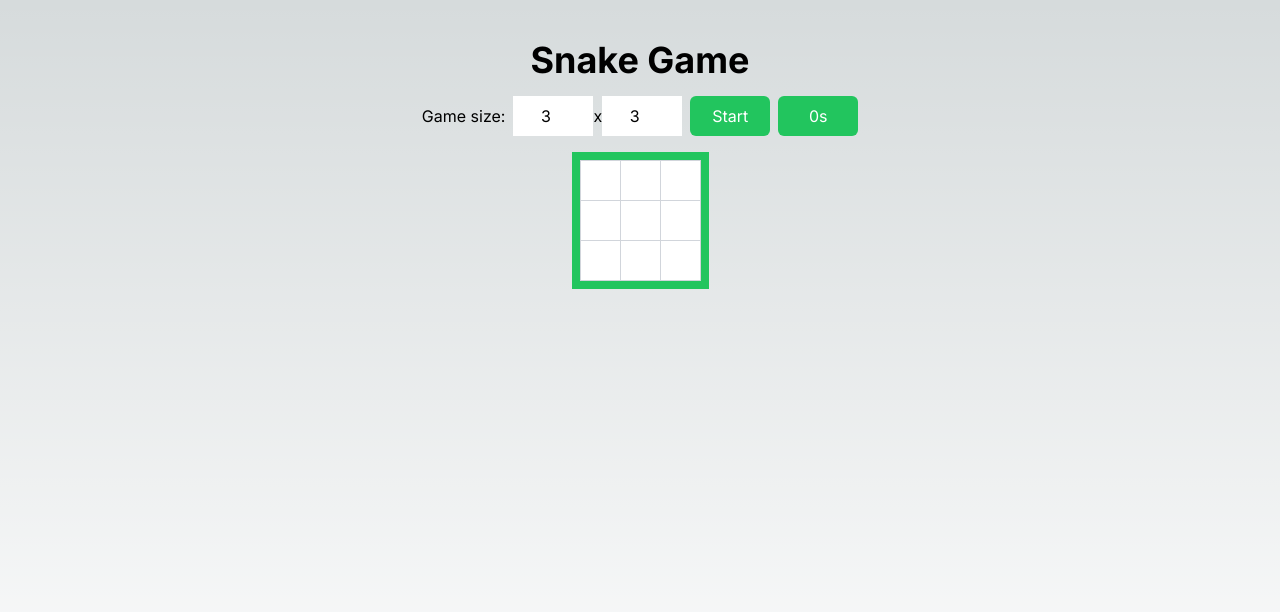
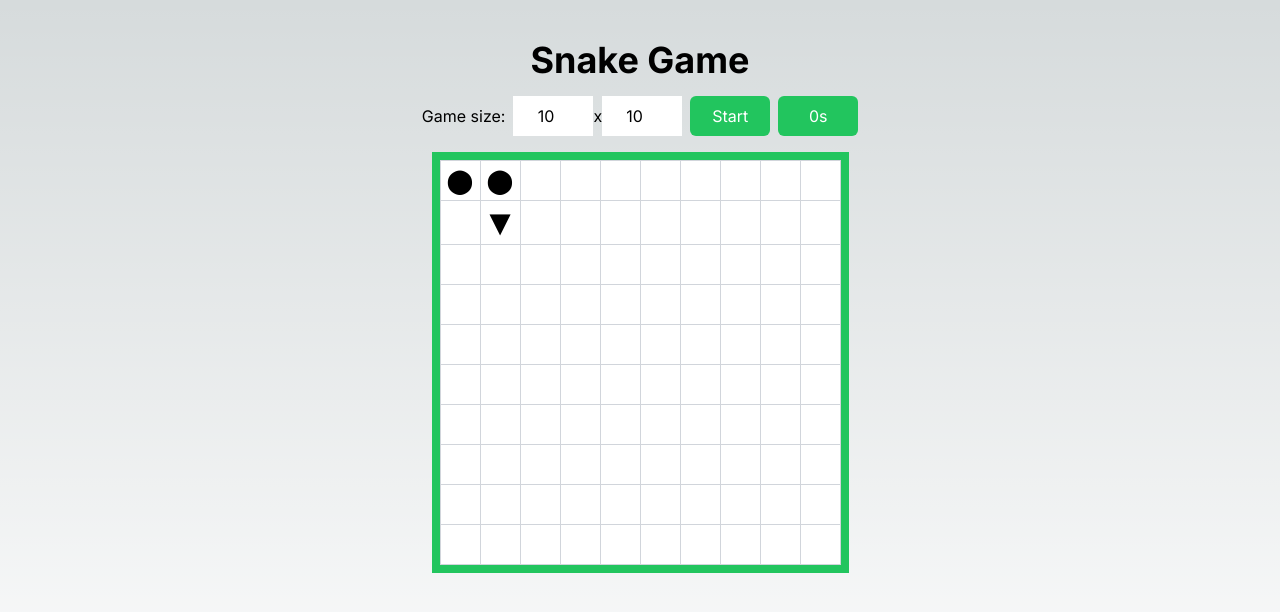
Before and after one commit to duydongoc1996/snake-game, a Next.js app in the folder game/: page / in a window 1280 px wide. Shown: the top 612 px of the page. Built offline with nearby package versions, Linux system fonts and the light colour scheme.

Commit message:
draw default snake

```diff
--- /dev/null
+++ b/game/src/app/components/cell.tsx
@@ -0,0 +1,28 @@
+import { Direction, GameCell, GameCellType, GameState } from "../types";
+
+export default function Cell(props: { gameState: GameState; cell: GameCell }) {
+  const buildHead = (gameState: GameState) =>
+    ({
+      [Direction.UP]: <span>&#9650;</span>,
+      [Direction.DOWN]: <span>&#9660;</span>,
+      [Direction.LEFT]: <span>&#9668;</span>,
+      [Direction.RIGHT]: <span>&#9658;</span>,
+    }[gameState.snake.direction]);
+
+  const buildCell = (gameState: GameState, cell: GameCell) =>
+    ({
+      [GameCellType.EMPTY]: <span></span>,
+      [GameCellType.HEAD]: (
+        <span className="text-4xl">{buildHead(gameState)}</span>
+      ),
+      [GameCellType.BODY]: <span>&#11044;</span>,
+      [GameCellType.TAIL]: <span>&#11044;</span>,
+      [GameCellType.BAIT]: <span>&#x2B24;</span>,
+    }[cell.type]);
+
+  return (
+    <td className="w-10 h-10 border border-gray-300 text-black text-center justify-center text-2xl">
+      {buildCell(props.gameState, props.cell)}
+    </td>
+  );
+}
--- a/game/src/app/components/matrix.tsx
+++ b/game/src/app/components/matrix.tsx
@@ -1,4 +1,5 @@
 import { GameState } from "../types";
+import Cell from "./cell";
 
 export default function Matrix(props: { gameState: GameState }) {
   console.log(
@@ -14,7 +15,11 @@ export default function Matrix(props: { gameState: GameState }) {
               return (
                 <tr key={rowIndex}>
                   {row.map((cell, cellIndex) => (
-                    <Cell cell={cell} key={cellIndex} />
+                    <Cell
+                      gameState={props.gameState}
+                      cell={cell}
+                      key={cellIndex}
+                    />
                   ))}
                 </tr>
               );
@@ -25,7 +30,3 @@ export default function Matrix(props: { gameState: GameState }) {
     </div>
   );
 }
-
-function Cell(props: { cell: any }) {
-  return <td className="w-10 h-10 border border-gray-300"></td>;
-}
--- a/game/src/app/const/index.ts
+++ b/game/src/app/const/index.ts
@@ -1,4 +1,4 @@
-export const DEFAULT_MATRIX_HEIGHT = 3;
-export const DEFAULT_MATRIX_WIDTH = 3;
+export const DEFAULT_MATRIX_HEIGHT = 10;
+export const DEFAULT_MATRIX_WIDTH = 10;
 export const DEFAULT_SNAKE_LENGTH = 3;
 export const FRAME_TICK = 1000;
--- a/game/src/app/core/matrix.ts
+++ b/game/src/app/core/matrix.ts
@@ -1,9 +1,17 @@
 import { GameCellType, GameMatrix } from "../types";
 
-export function createEmptyMatrix(height: number, width: number): GameMatrix {
+export function createEmptyMatrixWithSnake(
+  height: number,
+  width: number
+): GameMatrix {
   const objects = Array.from({ length: height }, () =>
     Array.from({ length: width }, () => ({ type: GameCellType.EMPTY }))
   );
+
+  // Default snake
+  objects[0][0] = { type: GameCellType.TAIL };
+  objects[0][1] = { type: GameCellType.BODY };
+  objects[1][1] = { type: GameCellType.HEAD };
 
   return {
     height,
--- /dev/null
+++ b/game/src/app/core/snake.ts
@@ -0,0 +1,11 @@
+import { DEFAULT_SNAKE_LENGTH } from "../const";
+import { Direction } from "../types";
+
+export function getDefaultSnake() {
+  return {
+    length: DEFAULT_SNAKE_LENGTH,
+    head: { x: 1, y: 1 },
+    tail: { x: 0, y: 0 },
+    direction: Direction.DOWN,
+  };
+}
--- a/game/src/app/core/state.ts
+++ b/game/src/app/core/state.ts
@@ -1,11 +1,11 @@
 import {
   DEFAULT_MATRIX_HEIGHT,
   DEFAULT_MATRIX_WIDTH,
-  DEFAULT_SNAKE_LENGTH,
   FRAME_TICK,
 } from "../const";
-import { Direction, GameState, GameStatus, GameTimer } from "../types";
-import { createEmptyMatrix } from "./matrix";
+import { GameState, GameStatus, GameTimer } from "../types";
+import { createEmptyMatrixWithSnake } from "./matrix";
+import { getDefaultSnake } from "./snake";
 
 export function getDefaultGameState(): GameState {
   return {
@@ -15,13 +15,11 @@ export function getDefaultGameState(): GameState {
       start: new Date(),
       interval: null,
     },
-    matrix: createEmptyMatrix(DEFAULT_MATRIX_HEIGHT, DEFAULT_MATRIX_WIDTH),
-    snake: {
-      length: DEFAULT_SNAKE_LENGTH,
-      head: { x: 0, y: 0 },
-      tail: { x: 0, y: 0 },
-      direction: Direction.RIGHT,
-    },
+    matrix: createEmptyMatrixWithSnake(
+      DEFAULT_MATRIX_HEIGHT,
+      DEFAULT_MATRIX_WIDTH
+    ),
+    snake: getDefaultSnake(),
     bait: {
       position: { x: 0, y: 0 },
     },
--- a/game/src/app/page.tsx
+++ b/game/src/app/page.tsx
@@ -4,7 +4,7 @@ import { useState } from "react";
 import GameMenu from "./components/game-menu";
 import Matrix from "./components/matrix";
 import { DEFAULT_MATRIX_HEIGHT, DEFAULT_MATRIX_WIDTH } from "./const";
-import { createEmptyMatrix } from "./core/matrix";
+import { createEmptyMatrixWithSnake } from "./core/matrix";
 import { createTimer, getDefaultGameState, increaseTimer } from "./core/state";
 import { GameStatus } from "./types";
 
@@ -40,7 +40,7 @@ export default function Home() {
       ...gameState,
       timer: newTimer,
       status: GameStatus.PLAYING,
-      matrix: createEmptyMatrix(height, width),
+      matrix: createEmptyMatrixWithSnake(height, width),
     });
   };
 
--- /dev/null
+++ b/package.json
@@ -0,0 +1,5 @@
+{
+  "dependencies": {
+    "immer": "^10.1.1"
+  }
+}
```
Also changed, not shown: 1 other file (tests, documents, lock files or other folders).
